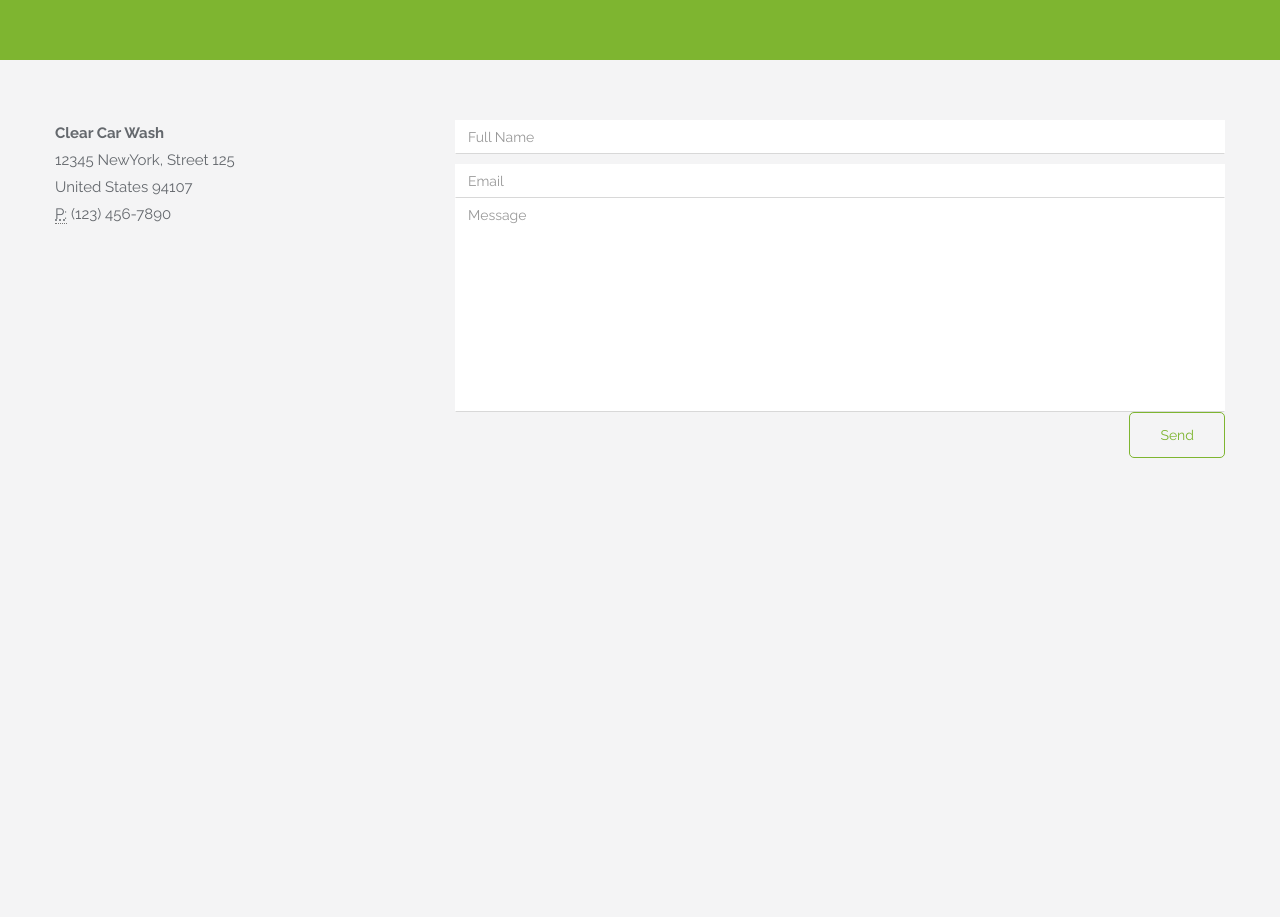
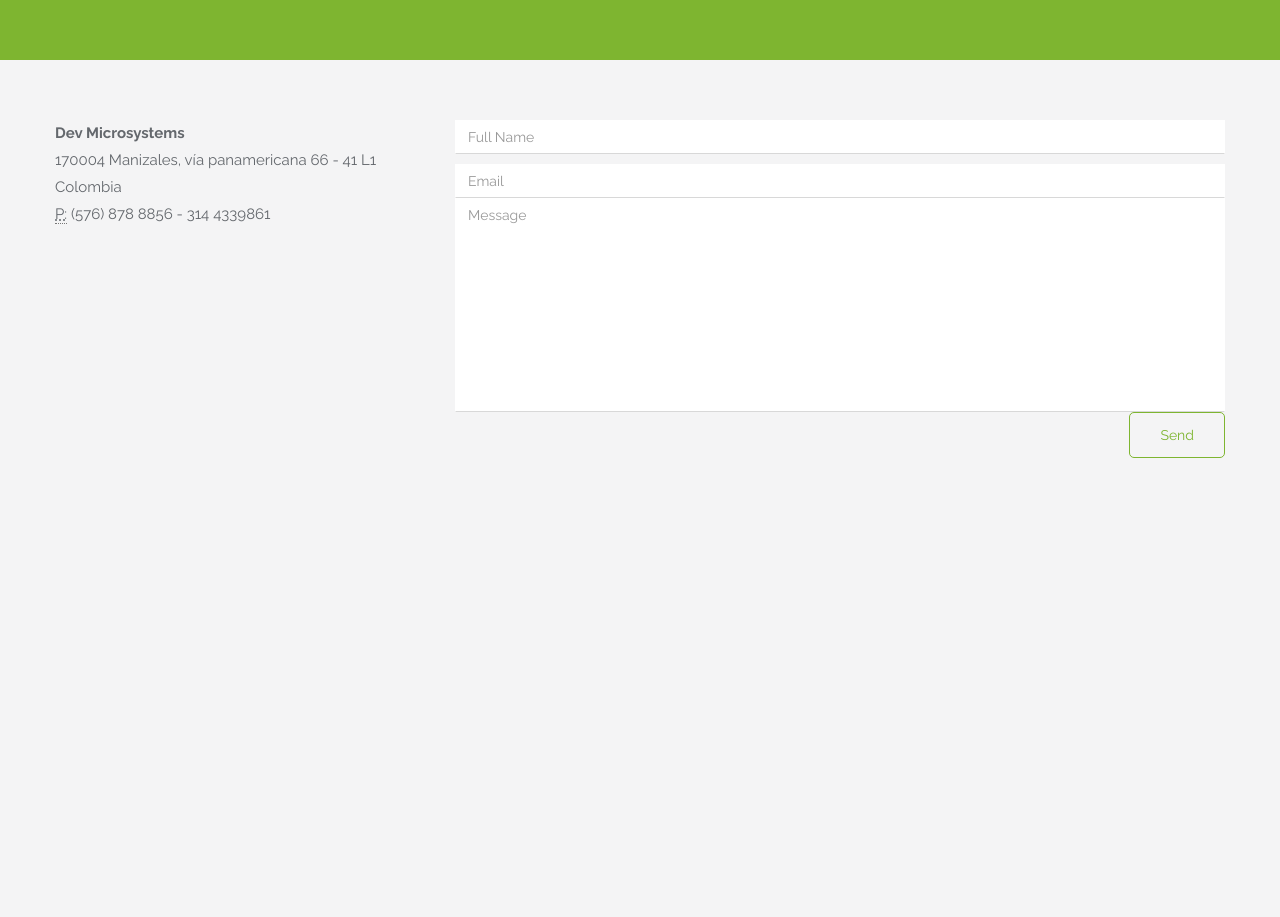
Before and after one commit to jolth/dev-website, a plain HTML site: page index.html in a window 1280 px wide. Shown: the part 5080-5997 px from the top of the page. Drawn offline with Linux system fonts and the light colour scheme; some packages are replaced by stand-ins of ours; a script that the page names is missing; files whose address does not match are found by name.

Commit message:
update address

```diff
--- a/index.html
+++ b/index.html
@@ -471,10 +471,10 @@
 				  <div class="col-sm-4 col-md-4">
                         <div class="contact-form">
                             <address>
-                              <strong>Clear Car Wash</strong><br>
-                              12345 NewYork, Street 125<br>
-                              United States 94107<br>
-                              <abbr title="Phone">P:</abbr> (123) 456-7890
+                              <strong>Dev Microsystems</strong><br>
+                              170004 Manizales, vía panamericana 66 - 41 L1<br>
+                              Colombia<br>
+                              <abbr title="Phone">P:</abbr> (576) 878 8856 - 314 4339861
                             </address>
 					</div></div>
                     <div class="col-sm-8 col-md-8">
```
